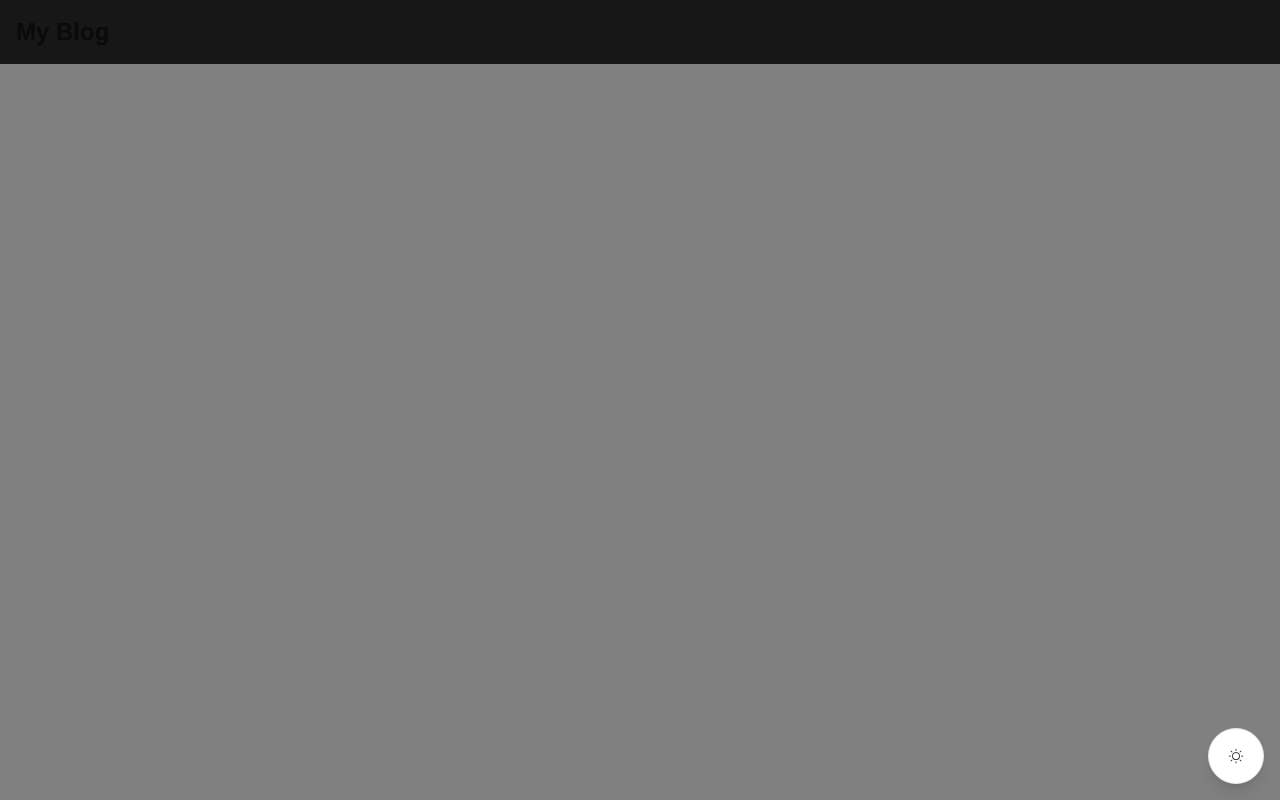
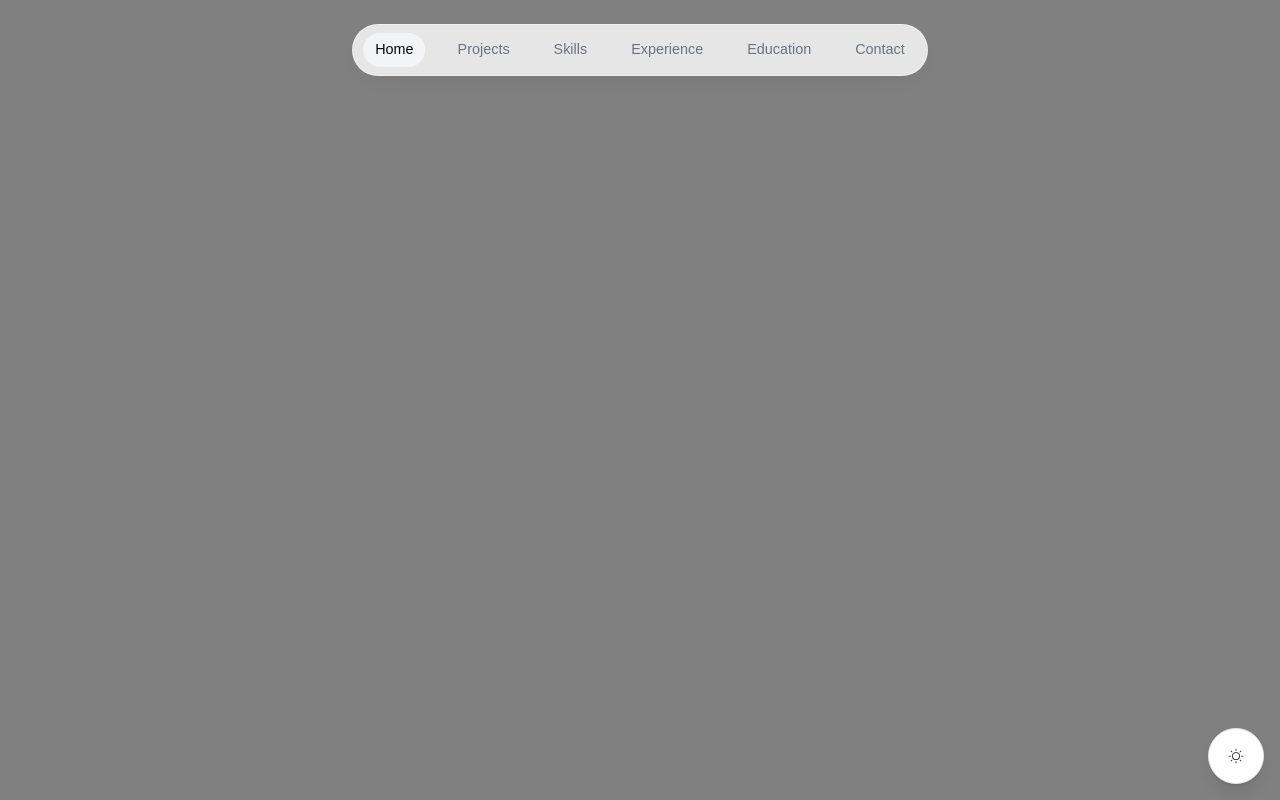
Before and after one commit to faizi2810/portfolio, a Next.js app: page / in a window 1280 px wide. Built offline with nearby package versions, Linux system fonts and the light colour scheme.

Commit message:
Header component

```diff
--- a/src/app/page.tsx
+++ b/src/app/page.tsx
@@ -1,8 +1,9 @@
+import Intro from "@/components/intro";
 
 export default function Home() {
   return (
-    <div>
-
-    </div>
+    <main className="flex flex-col items-center">
+      <Intro></Intro>
+    </main>
   );
 }
--- a/src/components/header.tsx
+++ b/src/components/header.tsx
@@ -1,18 +1,69 @@
+"use client";
+
+import React from "react";
+import { motion } from "framer-motion";
+import { links } from "@/lib/data";
 import Link from "next/link";
-
-
-
+import { useActiveSectionContext } from "@/context/active-section-context";
+import { cn } from "@/lib/utils";
 
 export default function Header() {
-    return (
-        <header className="flex items-center justify-between w-full h-16 px-4 bg-primary text-foreground">
-        <h1 className="text-2xl font-bold">My Blog</h1>
-        <nav>
-            <ul className="flex gap-4">
-            <Link href={"Home"}></Link>
-            <Link href={"About"}></Link>
-            </ul>
-        </nav>
-        </header>
-    );
+  const { activeSection, setActiveSection, setTimeOfLastClick } =
+    useActiveSectionContext();
+
+  return (
+    <header className="z-[999] relative">
+      <motion.div
+        className="fixed top-0 left-1/2 h-[4.5rem] w-full rounded-none border border-white border-opacity-40 bg-white bg-opacity-80 shadow-lg shadow-black/[0.03] backdrop-blur-[0.5rem] sm:top-6 sm:h-[3.25rem] sm:w-[36rem] sm:rounded-full dark:bg-gray-950 dark:border-black/40 dark:bg-opacity-75"
+        initial={{ y: -100, x: "-50%", opacity: 0, scale: 0.9 }}
+        animate={{ y: 0, x: "-50%", opacity: 1, scale: 1 }}
+        transition={{ type: "spring", stiffness: 150, damping: 15 }}
+      ></motion.div>
+
+      <nav className="flex fixed top-[0.15rem] left-1/2 h-12 -translate-x-1/2 py-2 sm:top-[1.7rem] sm:h-[initial] sm:py-0">
+        <ul className="flex w-[22rem] flex-wrap items-center justify-center gap-y-1 text-[0.9rem] font-medium text-gray-500 sm:w-[initial] sm:flex-nowrap sm:gap-5">
+          {links.map((link, index) => (
+            <motion.li
+              className="h-3/4 flex items-center justify-center relative"
+              key={link.hash}
+              initial={{ y: -40, opacity: 0 }}
+              animate={{ y: 0, opacity: 1 }}
+              transition={{ delay: index * 0.1, type: "spring", stiffness: 120 }}
+              whileHover={{ scale: 1.1 }}
+            >
+              <Link
+                className={cn(
+                  "flex w-full items-center justify-center px-3 py-3 hover:text-gray-950 transition dark:text-gray-300 dark:hover:text-gray-300",
+                  {
+                    "text-gray-950 dark:text-white":
+                      activeSection === link.name,
+                  }
+                )}
+                href={link.hash}
+                onClick={() => {
+                  setActiveSection(link.name);
+                  setTimeOfLastClick(Date.now());
+                }}
+              >
+                {link.name}
+
+                {link.name === activeSection && (
+                  <motion.span
+                    className="bg-gray-100 rounded-full absolute inset-0 -z-10 dark:bg-gray-800"
+                    layoutId="activeSection"
+                    transition={{
+                      type: "spring",
+                      stiffness: 380,
+                      damping: 32,
+                      bounce: 0.5,
+                    }}
+                  ></motion.span>
+                )}
+              </Link>
+            </motion.li>
+          ))}
+        </ul>
+      </nav>
+    </header>
+  );
 }
--- /dev/null
+++ b/src/components/intro.tsx
@@ -0,0 +1,9 @@
+
+
+export default function Intro(){
+    return (
+        <section>
+
+        </section>
+    )
+}
```
